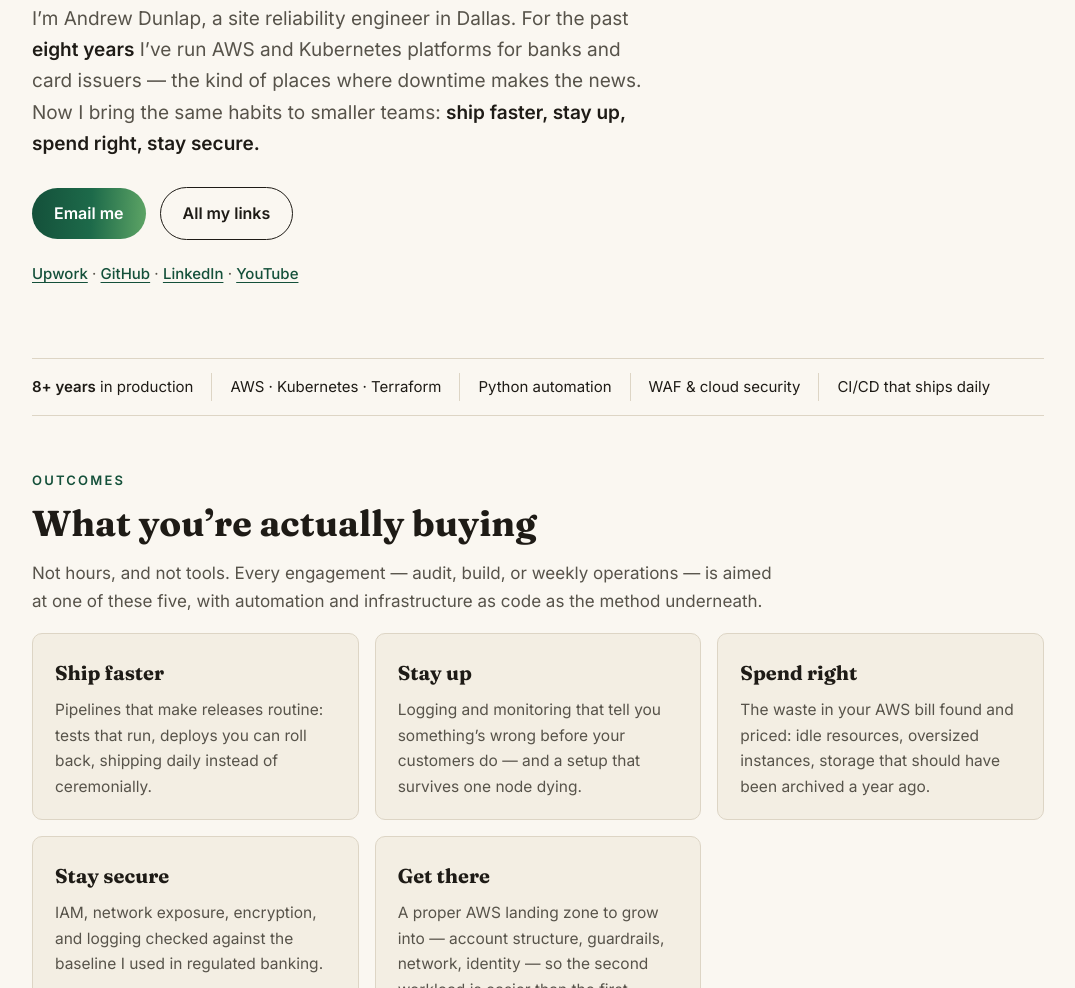
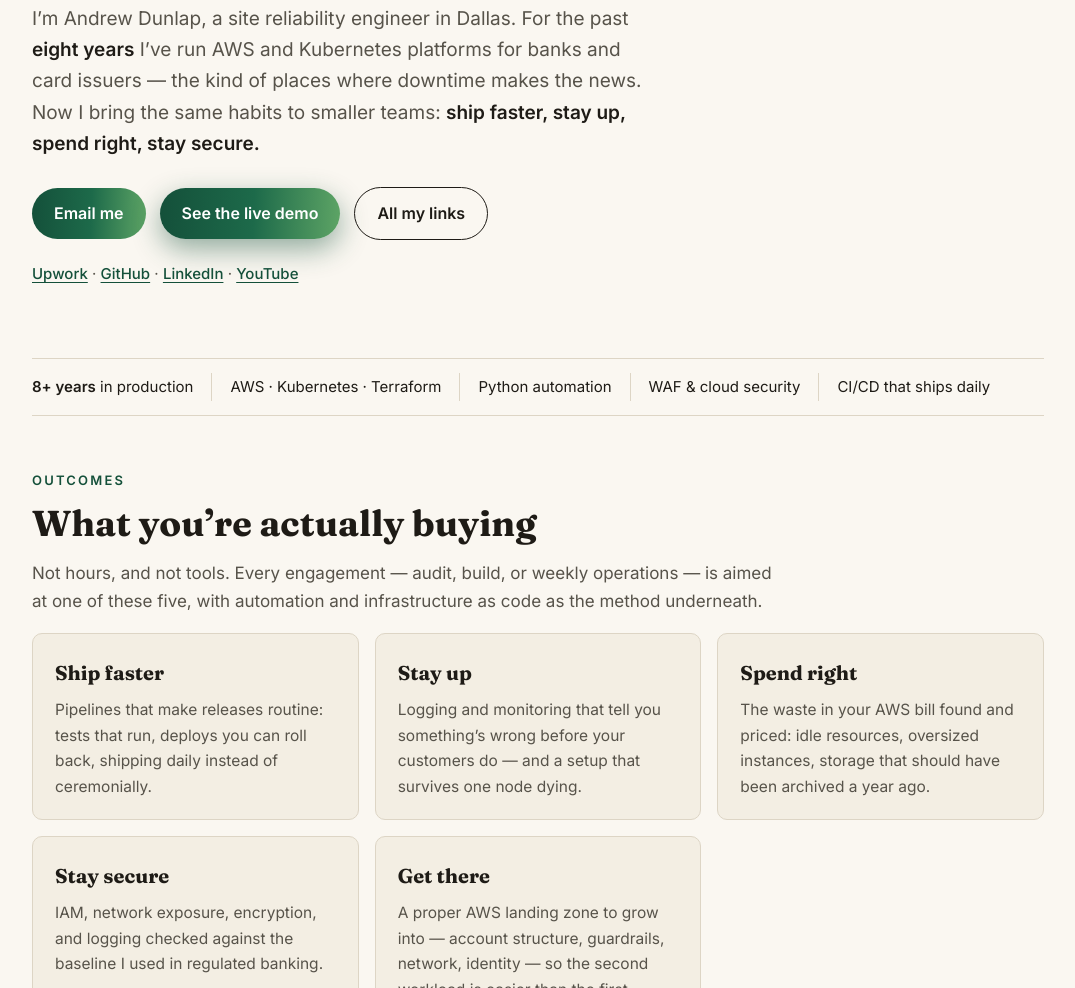
Before and after one commit to devdunlap/devdunlap-site, a plain HTML site: page green/index.html in a window 1280 px wide. Shown: the part 823-1811 px from the top of the page, without its empty margins (102-1177 px from the left). Drawn offline with Linux system fonts and the light colour scheme.

Commit message:
Make the live demo link prominent on blue and green

```diff
--- a/green/index.html
+++ b/green/index.html
@@ -254,6 +254,7 @@
       <p class="lede">I&rsquo;m Andrew Dunlap, a site reliability engineer in Dallas. For the past <strong>eight years</strong> I&rsquo;ve run AWS and Kubernetes platforms for banks and card issuers &mdash; the kind of places where downtime makes the news. Now I bring the same habits to smaller teams: <strong>ship faster, stay up, spend right, stay secure.</strong></p>
       <div class="cta-row">
         <a class="btn btn-solid" href="mailto:dev.dunlap.andrew@gmail.com?subject=Project%20inquiry%20—%20devdunlap.site">Email me</a>
+        <a class="btn btn-grad" href="https://muse.ai/s/portfolio-demo-piece-xfxp6xmrjxoxb1xt5/rKs6AOJqfAxy_GJWowE1RbMduEOrMGXNnzB4fLzZrd4" target="_blank" rel="noopener">See the live demo</a>
         <a class="btn btn-line" href="https://linktr.ee/devdunlap" target="_blank" rel="noopener">All my links</a>
       </div>
       <p class="profile-links">
```
